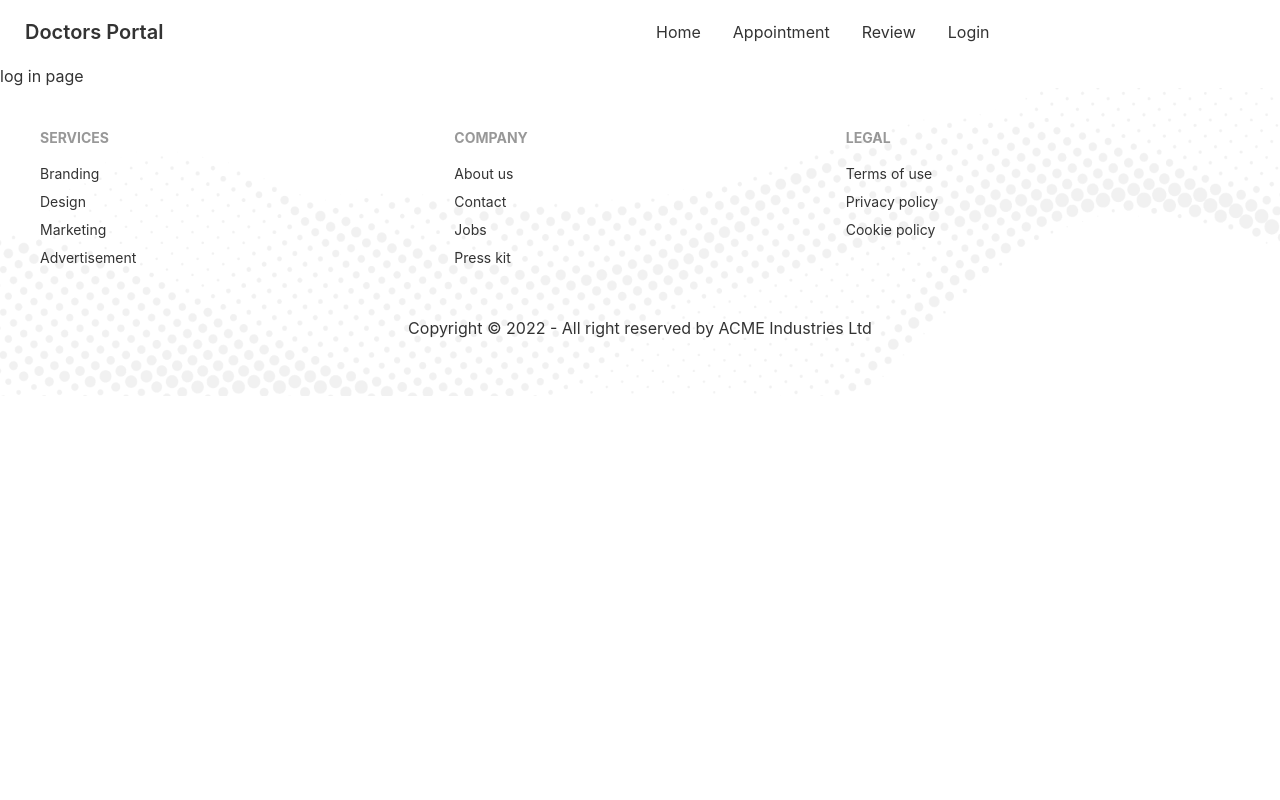
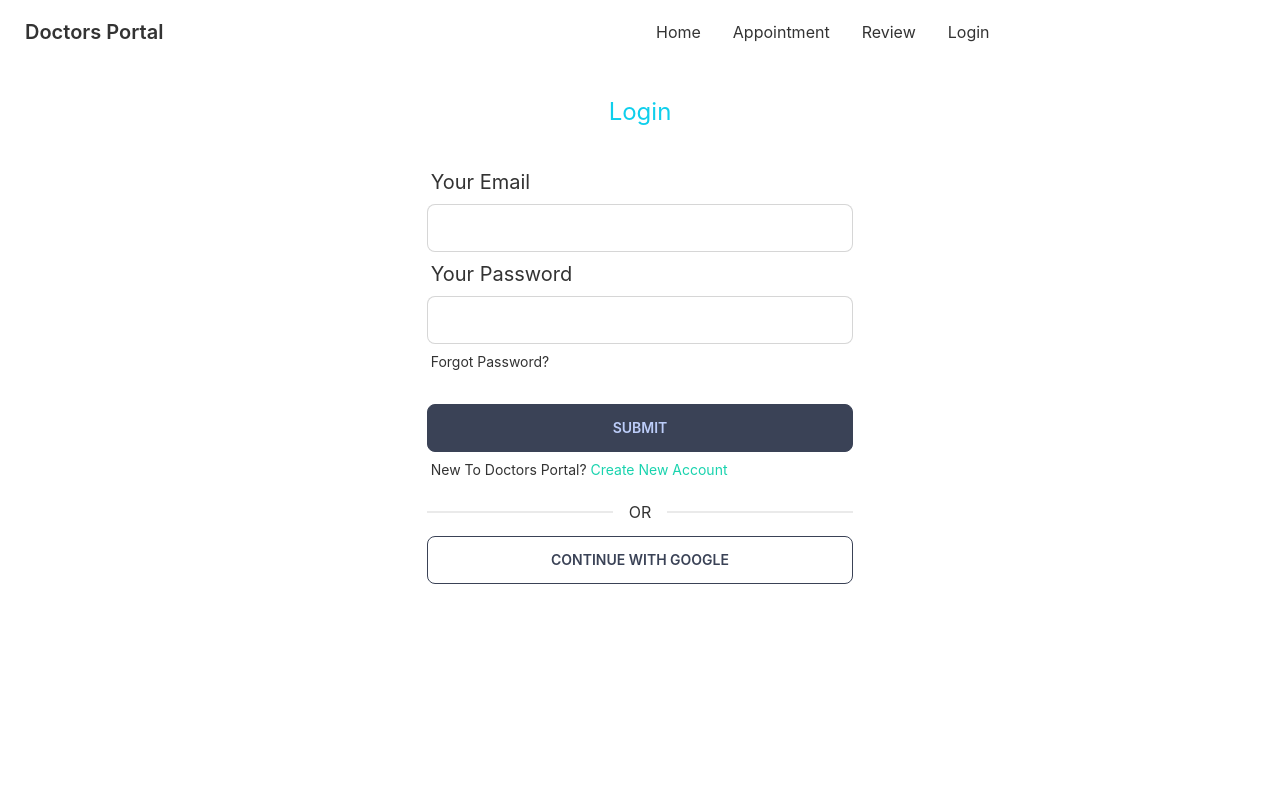
Before and after one commit to rakibul181/Doctors-Portal-client, a React (Create React App) app: page /login in a window 1280 px wide. Shown: the top 800 px of the page. Built offline with nearby package versions, Linux system fonts and the light colour scheme.

Commit message:
modue 72 done'

```diff
--- a/package.json
+++ b/package.json
@@ -8,9 +8,11 @@
     "@testing-library/user-event": "^13.5.0",
     "daisyui": "^2.40.1",
     "date-fns": "^2.29.3",
+    "firebase": "^9.14.0",
     "react": "^18.2.0",
     "react-day-picker": "^8.3.6",
     "react-dom": "^18.2.0",
+    "react-hook-form": "^7.39.4",
     "react-router-dom": "^6.4.3",
     "react-scripts": "5.0.1",
     "web-vitals": "^2.1.4"
--- a/src/Common/Navbar.js
+++ b/src/Common/Navbar.js
@@ -6,7 +6,7 @@ const Navbar = () => {
         <li><Link to={'/'}>Home</Link></li>
         <li><Link to={'appionment'}>Appointment</Link></li>
         <li><Link to={'/'}>Review</Link></li>
-        <li><Link to={'/'}>Login</Link></li>
+        <li><Link to={'login'}>Login</Link></li>
     </>
     return (
         <div className="navbar bg-base-100">
--- a/src/Pages/Appoinment/AppionmentComp/AvailableAppionment.js
+++ b/src/Pages/Appoinment/AppionmentComp/AvailableAppionment.js
@@ -1,10 +1,43 @@
 import { format } from 'date-fns';
-import React from 'react';
+import React, { useEffect, useState } from 'react';
+import BookingModal from './BookingModal';
+import OptionCard from './OptionCard';
 
-const AvailableAppionment = ({selectedDate}) => {
+const AvailableAppionment = ({ selectedDate }) => {
+    const [appionmentOption, setAppionmentOption] = useState([])
+    const[treatment, setTreatent] = useState(null)
+
+
+    useEffect(() => {
+        fetch('appionmentOption.json')
+            .then(res => res.json())
+            .then(data => setAppionmentOption(data))
+
+    }, [])
+    console.log(appionmentOption);
     return (
-        <div>
-            <p className='text-center font-bold text-secondary'>Available Appointments on {format(selectedDate , 'PP')  }</p>
+        <div className='mb-16'>
+            <p className='text-center font-bold text-secondary'>Available Appointments on {format(selectedDate, 'PP')}</p>
+
+            <div className='grid grid-cols-1 md:grid-cols-2 lg:grid-cols-3 gap-6 mt-6'>
+                {
+                    appionmentOption.map(options => <OptionCard
+                        key={options._id}
+                        options={options}
+                        setTreatent={setTreatent}
+
+                        ></OptionCard>)
+                }
+            </div>
+            {
+
+                    treatment &&
+                   <BookingModal
+                   treatment={treatment}
+                   selectedDate={selectedDate}
+                   setTreatent={setTreatent}
+                   ></BookingModal>
+            }
         </div>
     );
 };
--- /dev/null
+++ b/src/Pages/Appoinment/AppionmentComp/BookingModal.js
@@ -0,0 +1,54 @@
+import { format } from 'date-fns';
+import React from 'react';
+
+const BookingModal = ({ treatment, selectedDate,setTreatent }) => {
+    const { name, slots } = treatment
+    const date = format(selectedDate, 'PP')
+    const handelSubmitBooking =(e)=>{
+        e.preventDefault()
+
+        const from = e.target
+        const slot = from.slot.value
+        const PatientName = from.patient.value
+        const email = from.email.value
+        const phone = from.phone.value
+
+        const booking = {
+            appionmentDate:date,
+            treatment:name,
+            patient:PatientName,
+            slot:slot,
+            email:email,
+            phone:phone
+        }
+        console.log(booking);
+        setTreatent(null)
+
+    }
+    return (
+        <>
+            <input type="checkbox" id="boking-modal" className="modal-toggle" />
+            <div className="modal">
+                <div className="modal-box relative">
+                    <label htmlFor="boking-modal" className="btn btn-sm btn-circle absolute right-2 top-2">✕</label>
+                    <h3 className="text-lg font-bold">{name}</h3>
+                    <form onSubmit={handelSubmitBooking} className='grid grid-cols-1 gap-6 mt-10'>
+                        <input name='date' type="text" value={date} disabled className="input input-bordered w-full " />
+                        <select name='slot' className="select select-bordered w-full ">
+                            {
+                                slots.map((slot, idx) => <option key={idx} value={slot}>{slot}</option>
+                                )
+                            }
+                        </select>
+                        <input name='patient' type="text" placeholder="Name" className="input input-bordered w-full " />
+                        <input name='phone' type="number" placeholder="Phone Number" className="input input-bordered w-full " />
+                        <input name='email' type="email" placeholder="Email" className="input input-bordered w-full " />
+                        <input type="submit" value="Submit" className='btn btn-accent w-full' />
+                    </form>
+                </div>
+            </div>
+        </>
+    );
+};
+
+export default BookingModal;
--- /dev/null
+++ b/src/Pages/Appoinment/AppionmentComp/OptionCard.js
@@ -0,0 +1,21 @@
+import React from 'react';
+
+const OptionCard = ({options,setTreatent}) => {
+    const{name, slots}=options
+    return (
+        <div className="card  shadow-xl">
+  <div className="card-body text-center">
+    <h2 className=" text-2xl font-bold text-secondary ">{name}</h2>
+    <p>{slots.length>0?slots[0]:'Try Another Day'}</p>
+    <p>{slots.length} {slots.length>1?'Spaces':'Space'} Available</p>
+    <div className="card-actions justify-center">
+    <label disabled={slots.length===0} onClick={()=>setTreatent(options)}  htmlFor="boking-modal" className='btn btn-primary text-white font-bold  bg-gradient-to-r from-secondary to-primary'>Book Appoinment</label>
+
+
+    </div>
+  </div>
+</div>
+    );
+};
+
+export default OptionCard;
--- a/src/Pages/Appoinment/Appoinment.js
+++ b/src/Pages/Appoinment/Appoinment.js
@@ -4,6 +4,7 @@ import AvailableAppionment from './AppionmentComp/AvailableAppionment';
 
 const Appoinment = () => {
     const [selectedDate, setSelectedDate] = useState(new Date())
+
 
     return (
         <div>
@@ -14,6 +15,8 @@ const Appoinment = () => {
             <AvailableAppionment
                 selectedDate={selectedDate}
             ></AvailableAppionment>
+
+
         </div>
     );
 };
--- a/src/Pages/Login.js
+++ b/src/Pages/Login.js
@@ -1,9 +1,55 @@
-import React from 'react';
+import React, {  } from "react";
+import { useForm } from "react-hook-form";
+import { Link } from "react-router-dom";
 
 const Login = () => {
+    const { register, handleSubmit } = useForm();
+    const handleLogin =(data) =>{
+        console.log(data);
+    }
+
     return (
-        <div>
-            <h1>log in page</h1>
+        <div className="w-full md:w-2/3 lg:w-1/3 h-[800px] m-auto ">
+            <h3 className="text-2xl text-center text-primary my-8">Login</h3>
+            <form onSubmit={handleSubmit(handleLogin)}>
+                <div className="form-control w-full ">
+                    <label className="label">
+                        {" "}
+                        <span className="label-text text-xl">Your Email</span>
+                    </label>
+                    <input
+                        type="email"
+                        {...register("email")}
+                        className="input input-bordered w-full "
+                    />
+                </div>
+                <div className="form-control w-full  ">
+                    <label className="label">
+                        {" "}
+                        <span className="label-text text-xl">Your Password</span>
+                    </label>
+                    <input
+                        type="password"
+                        {...register("password")}
+                        className="input input-bordered w-full "
+                    />
+                    <label className="label">
+                        {" "}
+                        <span className="label-text">Forgot Password?</span>
+                    </label>
+                    <input />
+
+                </div>
+
+                <input className="btn btn-accent w-full" type="submit" />
+                <label className="label text-center">
+                        <span className="label-text text-center">New To Doctors Portal? <Link to={'../resister'} className='text-secondary '> Create New Account </Link></span>
+                    </label>
+            </form>
+            <div className="divider">OR</div>
+            <div>
+                <button className="btn btn-accent btn-outline w-full"> CONTINUE WITH GOOGLE</button>
+            </div>
         </div>
     );
 };
--- /dev/null
+++ b/src/firebase/fairbase.config.js
@@ -0,0 +1,19 @@
+// Import the functions you need from the SDKs you need
+import { initializeApp } from "firebase/app";
+// TODO: Add SDKs for Firebase products that you want to use
+// https://firebase.google.com/docs/web/setup#available-libraries
+
+// Your web app's Firebase configuration
+const firebaseConfig = {
+  apiKey: process.env.REACT_APP_apiKey,
+  authDomain: process.env.REACT_APP_authDomain,
+  projectId: process.env.REACT_APP_projectId,
+  storageBucket: process.env.REACT_APP_storageBucket,
+  messagingSenderId: process.env.REACT_APP_messagingSenderId,
+  appId: process.env.REACT_APP_appId,
+};
+
+// Initialize Firebase
+const app = initializeApp(firebaseConfig);
+
+export default app
```
Also changed, not shown: 1 other file (tests, documents, lock files or other folders).
